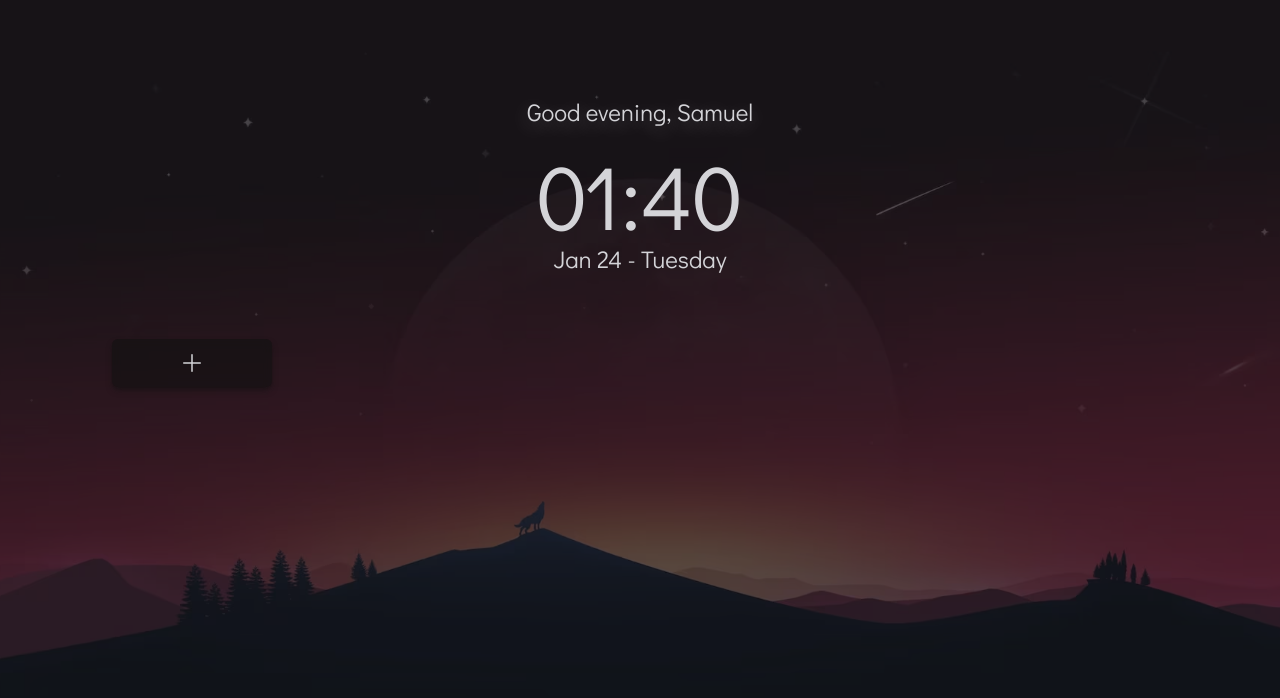
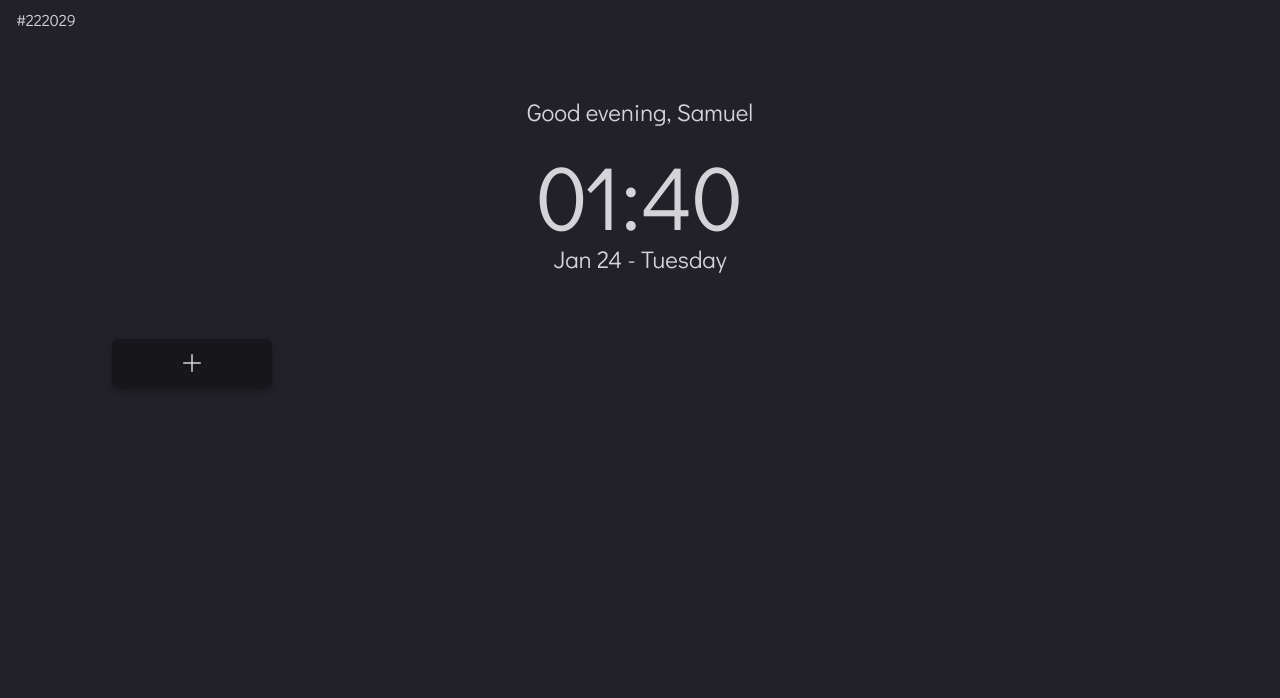
Before and after one commit to SamuelRnn/custom-homepage, a Next.js app: page / in a window 1280 px wide. Shown: the top 698 px of the page. Built offline with nearby package versions, Linux system fonts and the light colour scheme.

Commit message:
bg change and input to live test colors

```diff
--- a/src/components/clock.tsx
+++ b/src/components/clock.tsx
@@ -6,7 +6,7 @@ export default function Clock() {
 	return (
 		<>
 			<div className="text-center select-none">
-				<h1 className="text-2xl t-shadow">
+				<h1 className="text-2xl">
 					<span>{clock.getGreeting}, </span>
 					Samuel
 				</h1>
--- a/src/pages/_app.tsx
+++ b/src/pages/_app.tsx
@@ -19,12 +19,12 @@ export default function App({ Component, pageProps }: AppProps) {
 	}, [])
 	return (
 		<>
-			<img
+			{/* <img
 				src="/background.avif"
 				alt="background image"
 				// fill
 				className="h-full w-full fixed object-cover -z-10 scale-105 -left-3"
-			/>
+			/> */}
 			<main className={`${didact_gothic.variable} font-main text-zinc-300`}>
 				<Component {...pageProps} />
 			</main>
--- a/src/pages/index.tsx
+++ b/src/pages/index.tsx
@@ -1,9 +1,27 @@
 import { Clock, Tabs } from '@/components'
+import { useState } from 'react'
 
 export default function Home() {
+	const [bgColor, setBgColor] = useState('#222029')
+
+	const onChange = (e: React.ChangeEvent<HTMLInputElement>) => {
+		setBgColor(e.target.value)
+	}
 	return (
 		<>
-			<div className="fixed min-h-screen h-full w-full pt-24 pb-12 bg-[#111111]/70 overflow-y-auto scrollbar-thin scrollbar-thumb-zinc-600 scrollbar-track-[#111]">
+			<div className="fixed top-2 left-2 z-30 bg-transparent">
+				<input
+					type="text"
+					className="w-48 bg-transparent outline-none px-2 focus:bg-white/10 rounded-md transition-all ease-out"
+					title="bg color"
+					onChange={onChange}
+					value={bgColor}
+				/>
+			</div>
+			<div
+				className={`fixed min-h-screen h-full w-full pt-24 pb-12 overflow-y-auto scrollbar-thin scrollbar-thumb-zinc-600 scrollbar-track-[#111]`}
+				style={{ backgroundColor: bgColor }}
+			>
 				<Clock />
 				<Tabs />
 			</div>
--- a/src/styles/globals.css
+++ b/src/styles/globals.css
@@ -31,9 +31,7 @@ html {
 		rgba(176, 47, 71, 1) 100%
 	);
 }
-.t-shadow {
-	text-shadow: #ffffff50 0 5px 20px;
-}
+
 .tablink {
 	width: var(--width);
 	@apply rounded-md shadow-md shadow-main-black/50 h-12 px-3 text-ellipsis flex items-center justify-center bg-main-black/60 backdrop-blur-sm hover:bg-zinc-200/20 hover:shadow-xl hover:shadow-main-black/40 hover:-translate-y-[2px] transition-all duration-200 ease-out;
```
